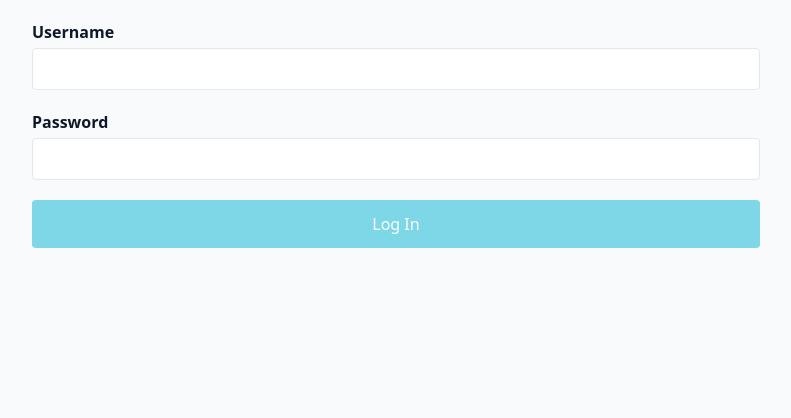
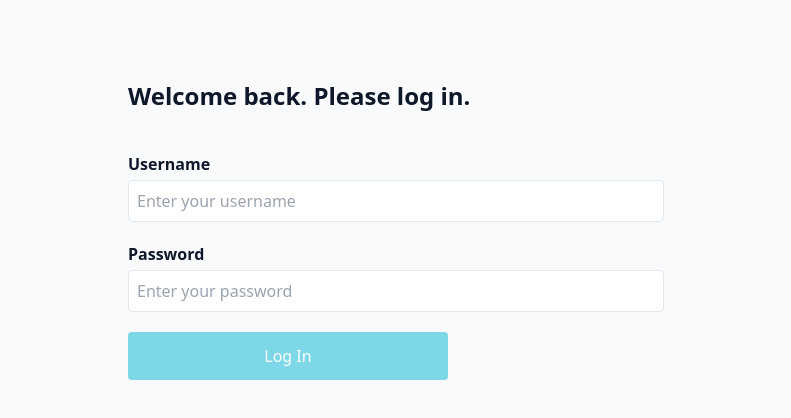
Before and after one commit to danielvaughn/mobility-demo, a React (Vite) app: page /login in a window 1280 px wide. Shown: the top 418 px of the page, without its empty margins (244-1035 px from the left). Built offline with nearby package versions, Linux system fonts and the light colour scheme.

Commit message:
finishes authentication

```diff
--- a/src/components/Button/index.jsx
+++ b/src/components/Button/index.jsx
@@ -9,7 +9,7 @@ const Button = ({
     <button
       {...props}
       type={type}
-      className="p-3 bg-cyan-500 text-white rounded disabled:opacity-50"
+      className="p-3 bg-cyan-500 text-white rounded max-w-xs disabled:opacity-50"
     >
       {children}
     </button>
--- a/src/components/Layout/index.jsx
+++ /dev/null
@@ -1,19 +0,0 @@
-import { any } from 'prop-types'
-
-const Layout = ({ children }) => {
-  return (
-    <div className="h-full max-w-3xl mx-auto px-5">
-      {children}
-    </div>
-  )
-}
-
-Layout.propTypes = {
-  children: any,
-}
-
-Layout.defaultProps = {
-  children: null,
-}
-
-export default Layout
--- a/src/pages/Login/Client.jsx
+++ b/src/pages/Login/Client.jsx
@@ -24,6 +24,7 @@ const LoginClient = () => {
 const loginActions = ({ getState, setState, getContext }) => ({
   logIn: async () => {
     const { username, password } = getState()
+    const { setAppState } = getContext()
 
     if (!username && !password) {
       return
@@ -33,15 +34,15 @@ const loginActions = ({ getState, setState, getContext }) => ({
 
     try {
       const loginResponse = await POST('login', { username, password })
-      window.localStorage.setItem('t', loginResponse.token)
+      if (loginResponse.token) {
+        window.localStorage.setItem('t', loginResponse.token)
 
-      const { setAppState } = getContext()
-
-      setAppState({
-        isAuthenticated: true,
-      })
+        setAppState({
+          isAuthenticated: true,
+        })
+      }
     } catch (error) {
-      // TODO
+      setState({ errorMessage: error.message })
     }
   },
 })
--- a/src/pages/Login/UI.jsx
+++ b/src/pages/Login/UI.jsx
@@ -1,31 +1,34 @@
 import { func, string } from 'prop-types'
 import Input from '../../components/Input'
-import Layout from '../../components/Layout'
 import Button from '../../components/Button'
 
 const LoginUI = ({
-  username, password, setState, logIn,
+  username, password, errorMessage, setState, logIn,
 }) => {
   const canLogIn = Boolean(username) && Boolean(password)
 
   return (
-    <Layout>
+    <section className="h-full max-w-xl mx-auto px-5">
+      <h1 className="text-2xl font-semibold text-slate-900 pt-20 pb-10">Welcome back. Please log in.</h1>
+
       <form
         onSubmit={(e) => {
           e.preventDefault()
           logIn()
         }}
       >
-        <div className="w-full flex flex-col gap-5 py-5">
+        <div className="w-full flex flex-col gap-5">
           <Input
             label="Username"
             type="text"
+            placeholder="Enter your username"
             onChange={(e) => setState({ username: e.target.value })}
           />
 
           <Input
             label="Password"
             type="password"
+            placeholder="Enter your password"
             onChange={(e) => setState({ password: e.target.value })}
           />
 
@@ -35,15 +38,20 @@ const LoginUI = ({
           >
             Log In
           </Button>
+
+          {errorMessage !== '' && (
+            <p className="text-red-500 text-sm italic">{errorMessage}</p>
+          )}
         </div>
       </form>
-    </Layout>
+    </section>
   )
 }
 
 LoginUI.propTypes = {
   username: string.isRequired,
   password: string.isRequired,
+  errorMessage: string.isRequired,
   setState: func.isRequired,
   logIn: func.isRequired,
 }
--- a/src/utils/api.js
+++ b/src/utils/api.js
@@ -68,7 +68,7 @@ export const POST = async (path, body = {}) => {
   } catch (error) {
     switch (response.status) {
       case 401:
-        break
+        throw new Error('Sorry, your username and/or password does not match our records. Please try again.')
       default:
         throw new Error('Sorry, we encountered an unexpected error. Please try again later.')
     }
```
